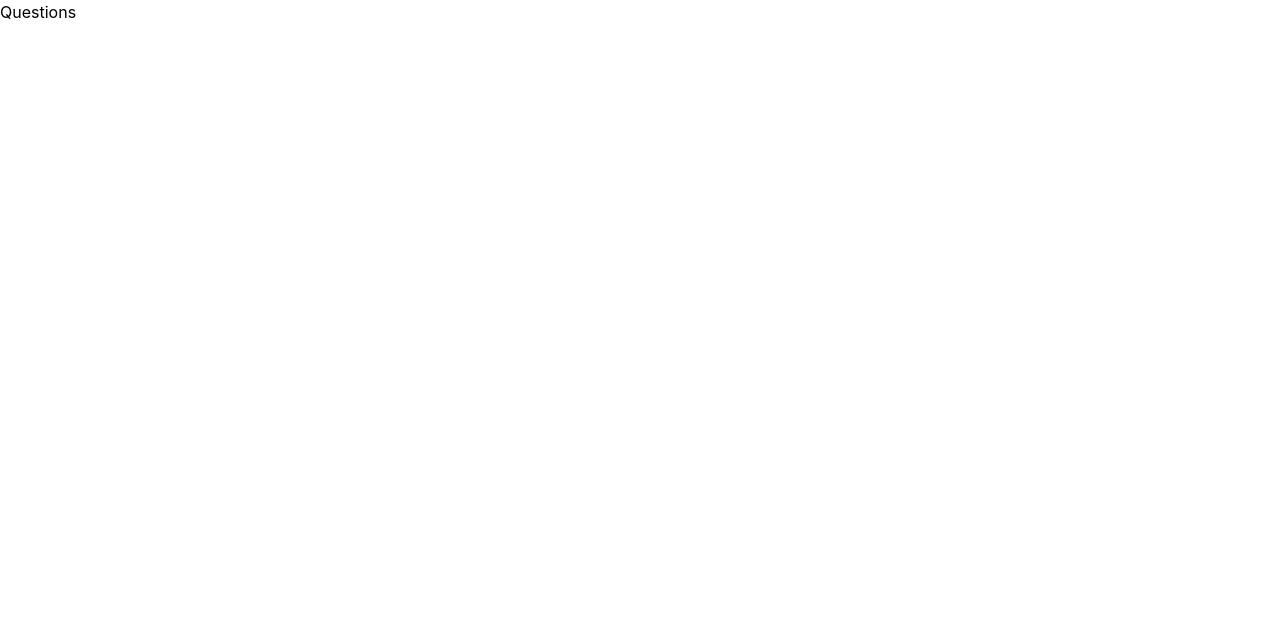
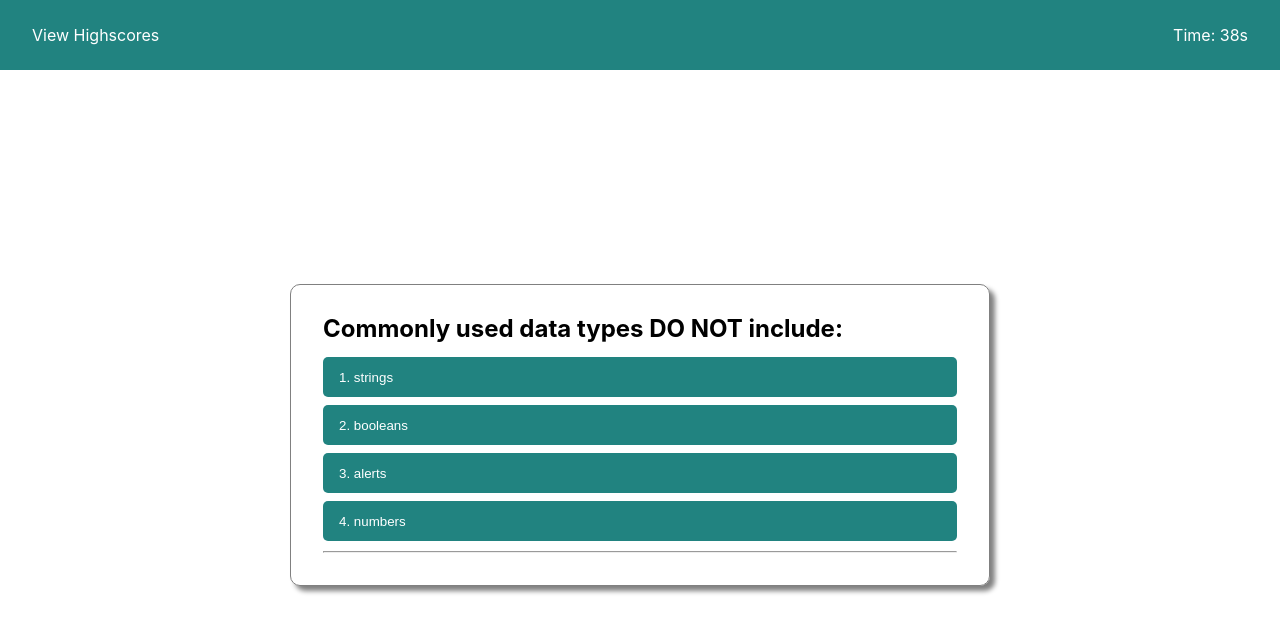
Before and after one commit to Moyinoluwa-10/codedamn-quiz-app2, a React (Vite) app: page /questions in a window 1280 px wide. Shown: the top 632 px of the page. Built offline with nearby package versions, Linux system fonts and the light colour scheme.

Commit message:
Question page

```diff
--- /dev/null
+++ b/src/Components/Header.css
@@ -0,0 +1,12 @@
+header.header {
+    background-color: #218380;
+    width: 100%;
+    height: 70px;
+    display: flex;
+    justify-content: space-between;
+    align-items: center;
+    padding: 0 2rem;
+    color: #fff;
+    /* position: fixed; */
+    /* top: 0; */
+  }
--- /dev/null
+++ b/src/Components/Header.jsx
@@ -0,0 +1,16 @@
+import React from "react";
+import "./Header.css";
+
+const Header = () => {
+  return (
+    <header className="header">
+      <div className="highscore">
+        View Highscores{" "}
+        <i className="fa fa-address-book" aria-hidden="true"></i>
+      </div>
+      <div className="time">Time: 38s</div>
+    </header>
+  );
+};
+
+export default Header;
--- /dev/null
+++ b/src/Components/QuestionItem.css
@@ -0,0 +1,48 @@
+.questionItem,
+.scoresheet {
+  height: calc(100vh - 70px);
+  width: 100%;
+  display: flex;
+  justify-content: center;
+  align-items: center;
+}
+.questionItem .container,
+.scoresheet .container {
+  border: 0.5px solid grey;
+  width: 100%;
+  max-width: 700px;
+  padding: 2rem;
+  border-radius: 10px;
+  box-shadow: 5px 5px 5px grey;
+  margin: 0 2rem;
+}
+.questionItem .answerOptions {
+  display: flex;
+  flex-direction: column;
+  margin-top: 1em;
+  gap: 0.5rem;
+}
+.questionItem .answerOptions button {
+  display: flex;
+  justify-content: flex-start;
+  align-items: center;
+  padding-left: 1rem;
+  height: 40px;
+  background-color: #218380;
+  border: none;
+  border-radius: 5px;
+  color: white;
+}
+.scoresheet .container .initialsSubmit {
+  display: flex;
+  gap: 1rem;
+  justify-content: flex-start;
+  align-items: center;
+}
+.scoresheet .container .initialsSubmit button {
+  background-color: #218380;
+  border: none;
+  padding: 8px;
+  border-radius: 5px;
+  color: white;
+}
--- /dev/null
+++ b/src/Components/QuestionItem.jsx
@@ -0,0 +1,115 @@
+import React, { useEffect, useState } from "react";
+import "./QuestionItem.css";
+import data from "./data";
+
+const QuestionItem = () => {
+  const [isCorrect, setIsCorrect] = useState("");
+  const [score, setScore] = useState(0);
+
+  const [showScore, setShowScore] = useState(false);
+
+  const [currentQuestion, setCurrentQuestion] = useState(0);
+
+  const handleAnswerButtonClick = (e) => {
+    const nextQuestion = currentQuestion + 1;
+
+    if (nextQuestion < data.length) {
+      setCurrentQuestion(nextQuestion);
+    } else {
+      setShowScore(true);
+    }
+
+    if (e.target.value === data[currentQuestion].answer) {
+      setScore(score + 1);
+      setIsCorrect(<small style={{ color: "green" }}>Correct </small>);
+    } else {
+      setIsCorrect(<small style={{ color: "red" }}>InCorrect</small>);
+    }
+  };
+
+  return (
+    <>
+      {showScore ? (
+        <div className="scoresheet">
+          <div className="container">
+            <h3>All done!</h3>
+            <p>Your final score is {(score / data.length) * 100}%</p>
+            <form className="initialsSubmit">
+              <div className="initials">
+                <label htmlFor="intials">Enter Initials:</label>
+                <input type="text" name="initials" />
+              </div>
+              <button type="submit">Submit</button>
+            </form>
+          </div>
+        </div>
+      ) : (
+        <div className="questionItem">
+          <div className="container">
+            <h2 className="question">{data[currentQuestion].questionText}</h2>
+            <div className="answerOptions">
+              {data[currentQuestion].options.map((options, currentQuestion) => {
+                return (
+                  <button
+                    key={currentQuestion}
+                    onClick={handleAnswerButtonClick}
+                    value={options}
+                  >
+                    {options}
+                  </button>
+                );
+              })}
+            </div>
+            <hr style={{ marginTop: "10px" }} />
+            {isCorrect}
+          </div>
+        </div>
+      )}
+    </>
+  );
+};
+
+export default QuestionItem;
+
+// import React, { useState } from "react";
+// import data from "./data";
+// import "./QuestionItem.css";
+
+// const QuestionItem = () => {
+
+//   const [currentQuestion, setCurrentQuestion] = useState(0);
+
+//   const handleAnswerButtonClick = (e) => {
+//     const nextQuestion = currentQuestion + 1;
+
+//       setCurrentQuestion(nextQuestion);
+
+//   };
+
+//   return (
+//     <>
+//       <div className="questionItem">
+//         <div className="container">
+//           <h2 className="question">{data[currentQuestion].questionText}</h2>
+//           <div className="answerOptions">
+//             {data[currentQuestion].options.map((options, currentQuestion) => {
+//               return (
+//                 <button
+//                   key={currentQuestion}
+//                   onClick={handleAnswerButtonClick}
+//                   value={options}
+//                 >
+//                   {options}
+//                 </button>
+//               );
+//             })}
+//           </div>
+//           <hr style={{ marginTop: "10px" }} />
+//           {/* {isCorrect} */}
+//         </div>
+//       </div>
+//     </>
+//   );
+// };
+
+// export default QuestionItem;
--- /dev/null
+++ b/src/Components/ScoreComponent.jsx
@@ -0,0 +1,25 @@
+// import React, { useState } from "react";
+
+// const ScoreComponent = () => {
+//   const [score, setScore] = useState(0);
+
+//   return (
+//     <div>
+//       <div className="scoresheet">
+//         <div className="container">
+//           <h3>All done!</h3>
+//           <p>Your final score is {(score / data.length) * 100}%</p>
+//           <form className="initialsSubmit">
+//             <div className="initials">
+//               <label htmlFor="intials">Enter Initials:</label>
+//               <input type="text" name="initials" />
+//             </div>
+//             <button type="submit">Submit</button>
+//           </form>
+//         </div>
+//       </div>
+//     </div>
+//   );
+// };
+
+// export default ScoreComponent;
--- a/src/Components/data.js
+++ b/src/Components/data.js
@@ -1,4 +1,4 @@
-const questions = [
+export default  [
   {
     questionText: "Commonly used data types DO NOT include:",
     options: ["1. strings", "2. booleans", "3. alerts", "4. numbers"],
--- a/src/Pages/Questions/Questions.jsx
+++ b/src/Pages/Questions/Questions.jsx
@@ -1,7 +1,19 @@
 import React from "react";
+import Header from "../../Components/Header";
+import QuestionItem from "../../Components/QuestionItem";
+// import ScoreComponent from "../../Components/ScoreComponent";
 
-const Questions = () => {
-  return <div>Questions</div>;
+const Questions = (props) => {
+  // const [showScore, setShowScore] = useState(false);
+
+  return (
+    <div>
+      <Header />
+
+      <QuestionItem/>
+      {/* <ScoreComponent/> */}
+    </div>
+  );
 };
 
 export default Questions;
--- a/src/Pages/Scoresheet/Scoresheet.jsx
+++ b/src/Pages/Scoresheet/Scoresheet.jsx
@@ -1,7 +1,11 @@
 import React from "react";
 
 const Scoresheet = () => {
-  return <div>Scoresheet</div>;
+  return (
+    <div>
+      Scoresheet
+    </div>
+  );
 };
 
 export default Scoresheet;
```
Also changed, not shown: src/Components/ScoreComponent.css (added), 2 other files (tests, documents, lock files or other folders).
